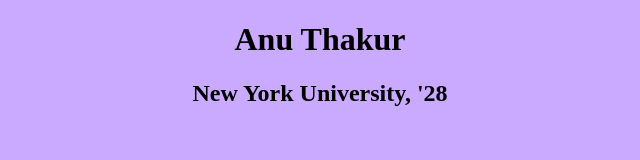
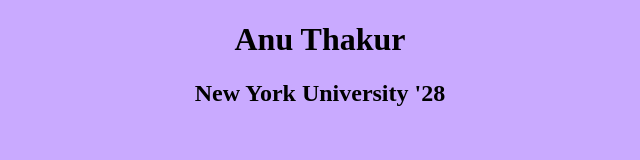
Before and after one commit to anuthakur1/anuthakur1.github.io, a plain HTML site: page index.html in a window 1280 px wide. Shown: the full height of the page, 320-960 px from the left. Drawn offline with Linux system fonts and the light colour scheme.

Commit message:
Update index.html

```diff
--- a/index.html
+++ b/index.html
@@ -5,6 +5,6 @@
 </head>
 <body style="background-color:rgb(201, 170, 255);">
     <h1 style="text-align:center;">Anu Thakur</h1>
-    <h2 style="text-align:center;">New York University, '28</h2>
+    <h2 style="text-align:center;">New York University '28</h2>
 </body>
 </html>
```
